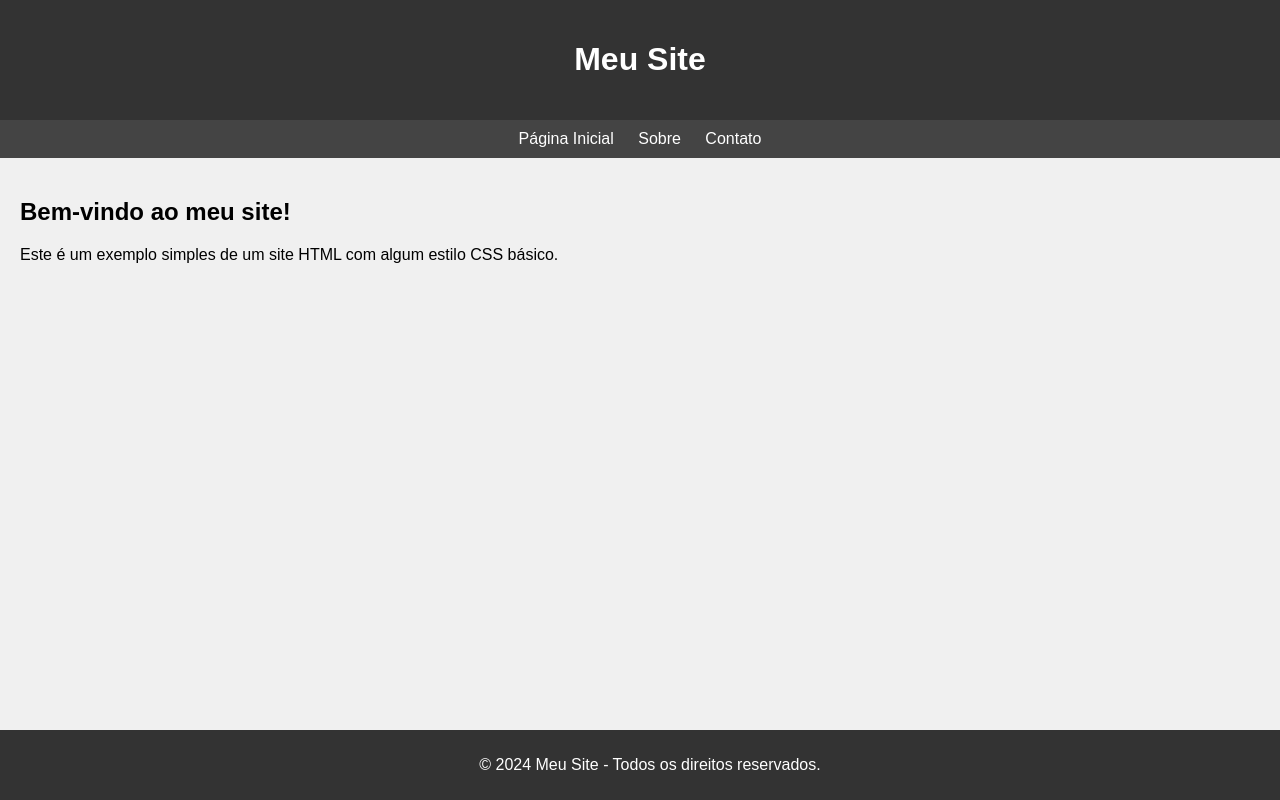
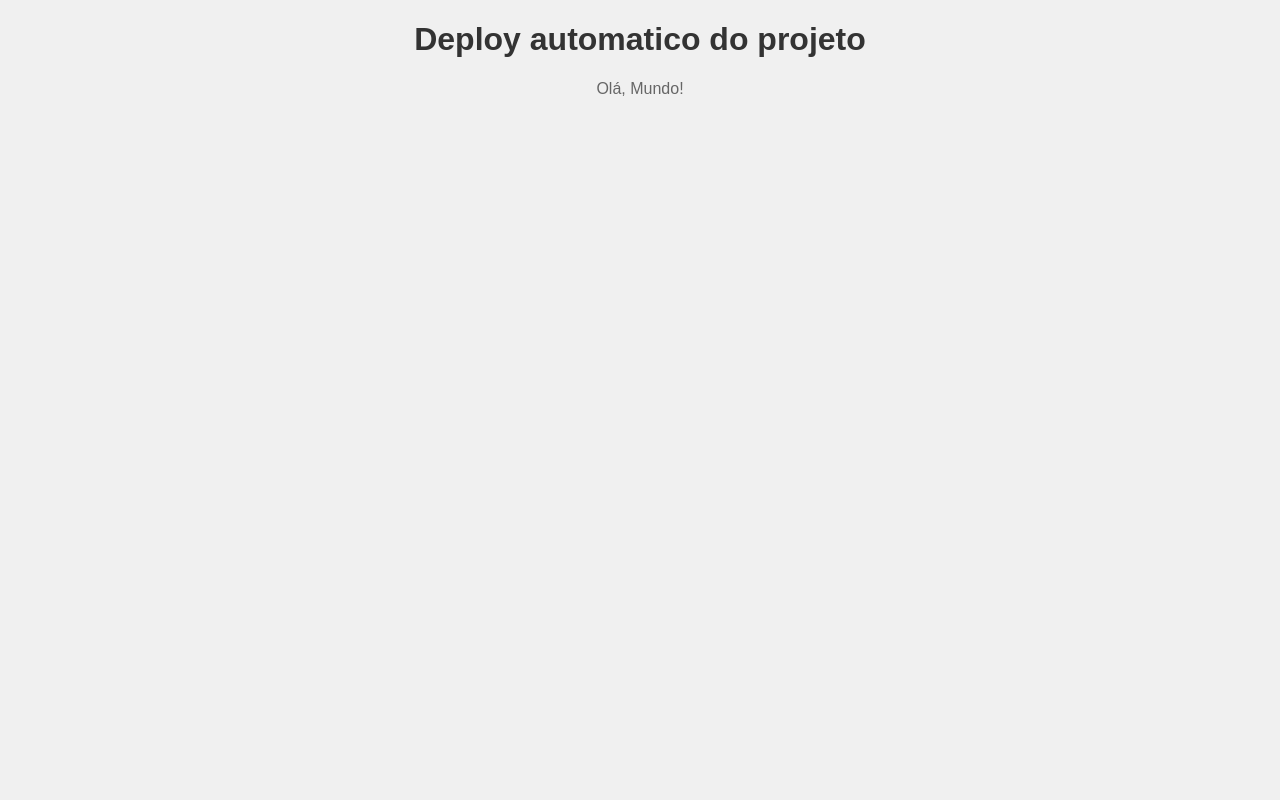
Before and after one commit to JoaoLion/deploy_automatico, a plain HTML site: page index.html in a window 1280 px wide. Drawn offline with Linux system fonts and the light colour scheme.

Commit message:
Update index.html

```diff
--- a/index.html
+++ b/index.html
@@ -3,70 +3,28 @@
 <head>
 <meta charset="UTF-8">
 <meta name="viewport" content="width=device-width, initial-scale=1.0">
-<title>Exemplo de HTML com CSS</title>
+<title>Deploy automatico CSS</title>
 <style>
     body {
         font-family: Arial, sans-serif;
-        margin: 0;
-        padding: 0;
         background-color: #f0f0f0;
-    }
-
-    header {
-        background-color: #333;
-        color: #fff;
-        padding: 20px;
         text-align: center;
     }
 
-    nav {
-        background-color: #444;
-        color: #fff;
-        padding: 10px;
-        text-align: center;
+    h1 {
+        color: #333;
     }
 
-    nav a {
-        color: #fff;
-        text-decoration: none;
-        margin: 0 10px;
-    }
-
-    main {
-        padding: 20px;
-    }
-
-    footer {
-        background-color: #333;
-        color: #fff;
-        padding: 10px;
-        text-align: center;
-        position: fixed;
-        bottom: 0;
-        width: 100%;
+    p {
+        color: #666;
     }
 </style>
 </head>
 <body>
 
-<header>
-    <h1>Meu Site</h1>
-</header>
+<h1>Deploy automatico do projeto</h1>
 
-<nav>
-    <a href="#">Página Inicial</a>
-    <a href="#">Sobre</a>
-    <a href="#">Contato</a>
-</nav>
-
-<main>
-    <h2>Bem-vindo ao meu site!</h2>
-    <p>Este é um exemplo simples de um site HTML com algum estilo CSS básico.</p>
-</main>
-
-<footer>
-    <p>&copy; 2024 Meu Site - Todos os direitos reservados.</p>
-</footer>
+<p>Olá, Mundo!</p>
 
 </body>
 </html>
```
